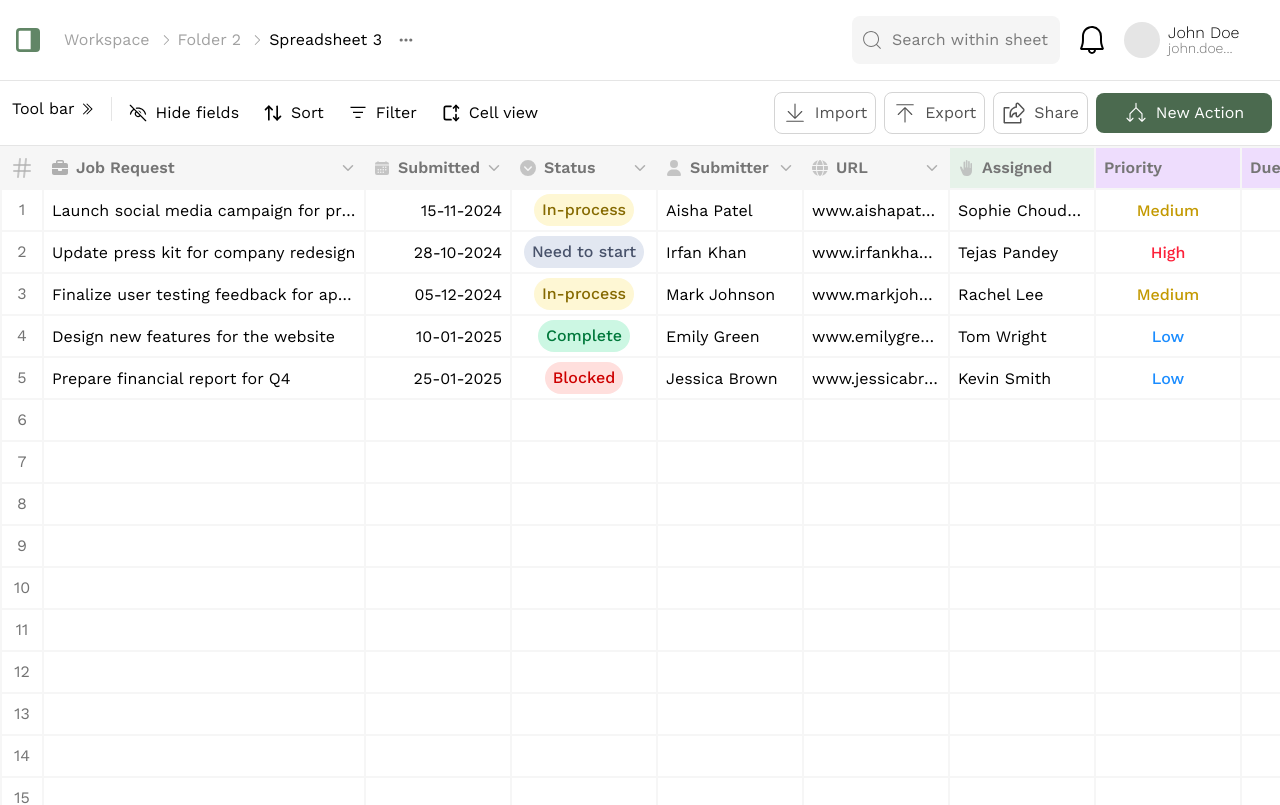
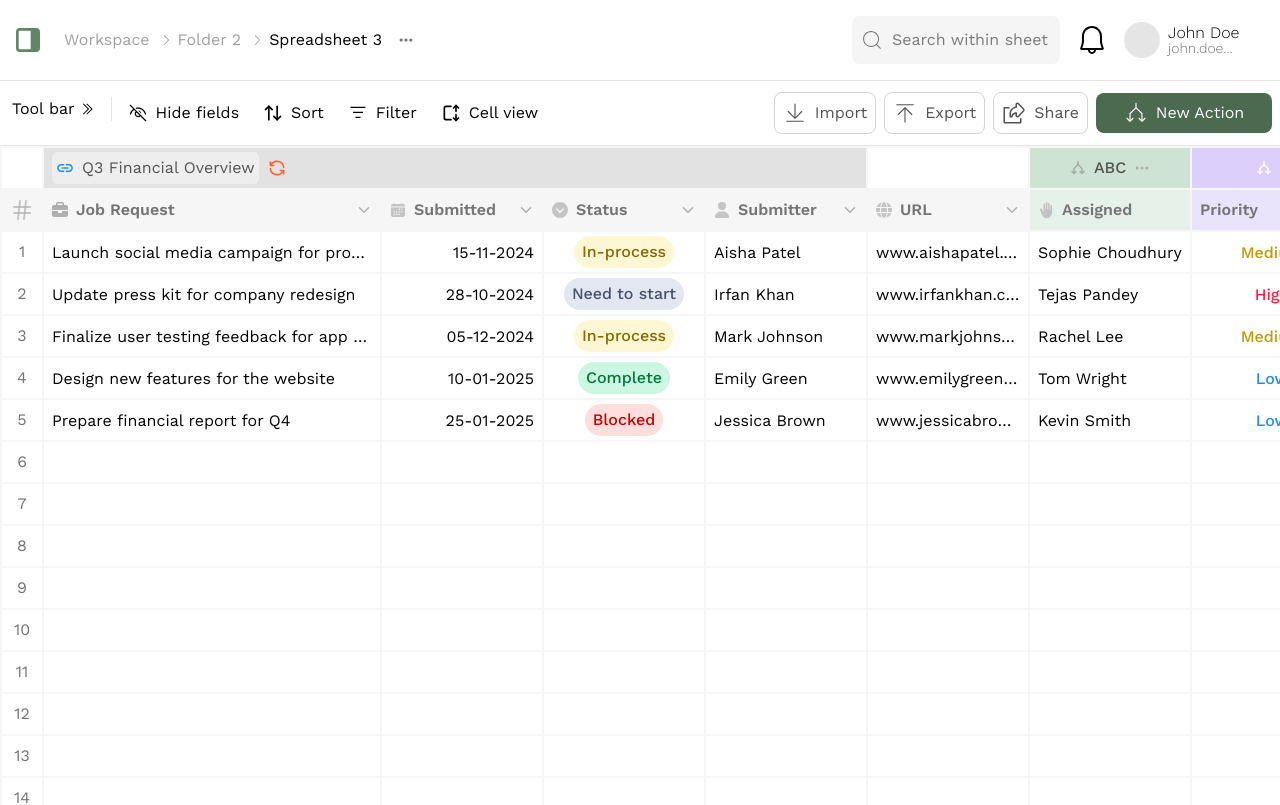
Before and after one commit to mflops/inscripts-assignment, a React (Vite) app: page / in a window 1280 px wide. Shown: the top 805 px of the page. Built offline with nearby package versions, Linux system fonts and the light colour scheme.

Commit message:
feat: define column headers with fixed widths

```diff
--- a/src/components/SpreadsheetTable.tsx
+++ b/src/components/SpreadsheetTable.tsx
@@ -18,6 +18,33 @@ const createEmptyRow = () => ({
 const emptyRows = Array.from({ length: 25 }, createEmptyRow);
 const dataWithEmptyRows = [...initialData, ...emptyRows];
 
+const getHeaderClass = (columnId: string) => {
+    const bgMap: Record<string, string> = {
+        rowNumber: "p-2",
+        jobRequest: "p-2",
+        submitted: "p-2",
+        status: "p-2",
+        submitter: "p-2",
+        url: "p-2",
+        assigned: "bg-[#e6f2e9] p-2",
+        priority: "bg-[#EAE3FC] p-2",
+        dueDate: "bg-[#EAE3FC] p-2",
+        estValue: "bg-[#ffe9df] p-2",
+        addColumn: "bg-[#FFFFFF]",
+        rowNumberGroup: "bg-[#FFFFFF] p-2",
+        projectInfo: "bg-[#e2e2e2] py-1 px-2",
+        urlGroup: "bg-[#FFFFFF] p-2",
+        abcGroup: "bg-[#cfe3d4] p-2",
+        questionGroup: "bg-[#DCCFFC] p-2",
+        extractGroup: "bg-[#ffc0ad] p-2",
+        add: "bg-[#EEEEEE]",
+    }
+
+    return (
+        `text-[#757575] font-semibold border-2 border-b-0 border-[#f6f6f6] text-left ${bgMap[columnId]}`
+    );
+}
+
 export default function SpreadsheetTable() {
     const [tableData, setTableData] = useState(dataWithEmptyRows)
 
@@ -31,27 +58,21 @@ export default function SpreadsheetTable() {
         <div className="overflow-auto bg-[#F6F6F6]">
             <table>
                 <thead>
-                    {table.getHeaderGroups().map(headerGroup => {
-                        return <tr key={headerGroup.id}>
-                            {headerGroup.headers.map(header => {
-                                return <th
+                    {table.getHeaderGroups().map((headerGroup) => (
+                        <tr key={headerGroup.id}>
+                            {headerGroup.headers.map((header) => (
+                                <th
                                     key={header.id}
-                                    className={`p-2 text-[#757575] font-semibold border-2 border-b-0 border-[#f6f6f6] text-left ${header.column.id === "assigned"
-                                        ? "bg-[#e6f2e9]"
-                                        : header.column.id === "priority" || header.column.id === "dueDate"
-                                            ? "bg-[#eeddfd]"
-                                            : header.column.id === "estValue"
-                                                ? "bg-[#ffe9df]"
-                                                : header.column.id === "addColumn"
-                                                    ? "bg-white"
-                                                    : "bg-[#EEEEE]"
-                                        }`}
+                                    colSpan={header.colSpan}
+                                    className={getHeaderClass(header.column.id)}
                                 >
-                                    {flexRender(header.column.columnDef.header, header.getContext())}
+                                    {header.isPlaceholder
+                                        ? null
+                                        : flexRender(header.column.columnDef.header, header.getContext())}
                                 </th>
-                            })}
+                            ))}
                         </tr>
-                    })}
+                    ))}
                 </thead>
 
                 <tbody>
--- a/src/components/columns.tsx
+++ b/src/components/columns.tsx
@@ -9,6 +9,11 @@ import { FiHash } from "react-icons/fi";
 import { MdCurrencyRupee } from "react-icons/md";
 import type { CellContext, ColumnDef } from "@tanstack/react-table";
 import type { RowData } from "../data";
+import { IoMdLink } from "react-icons/io";
+import { TbRefresh } from "react-icons/tb";
+import { PiArrowsSplitBold } from "react-icons/pi";
+import { HiDotsHorizontal } from "react-icons/hi";
+import { IoAddOutline } from "react-icons/io5";
 
 // Extended cell context that includes our custom updateData function
 interface ExtendedCellContext extends CellContext<RowData, unknown> {
@@ -29,8 +34,7 @@ const priorityStyles: Record<string, string> = {
     "High": "text-[#fc213a]",
 }
 
-export const columns: ColumnDef<RowData, unknown>[] = [
-    {
+const rowNumberCol: ColumnDef<RowData, unknown> = {
     id: "rowNumber",
     header: () => (
         <div className="flex flex-row items-center justify-center">
@@ -41,8 +45,9 @@ export const columns: ColumnDef<RowData, unknown>[] = [
         <div className="text-neutral-500 text-center">{row.index + 1}</div>
     ),
     size: 40,
-    },
-    {
+}
+
+const jobRequestCol: ColumnDef<RowData, unknown> = {
     accessorKey: "jobRequest",
     header: () => (
         <div className="flex flex-row items-center justify-between">
@@ -53,19 +58,20 @@ export const columns: ColumnDef<RowData, unknown>[] = [
             <IoChevronDownOutline className="text-[#AFAFAF] cursor-pointer" />
         </div>
     ),
-        cell: (context: CellContext<RowData, unknown>) => {
+    cell: (context) => {
         const { getValue, updateData } = context as ExtendedCellContext;
         const value = getValue() as string;
         return (
             <input
-                    className="overflow-hidden text-ellipsis whitespace-nowrap outline-none w-80 h-10 px-2 py-1 focus:border-[#63916f] focus:border-2 focus:shadow-[0px_0px_10px_2px_rgba(108,139,112,0.2)]"
+                className="overflow-hidden text-ellipsis whitespace-nowrap outline-none w-84 h-10 px-2 py-1 focus:border-[#63916f] focus:border-2 focus:shadow-[0px_0px_10px_2px_rgba(108,139,112,0.2)]"
                 value={value}
                 onChange={(e) => updateData(e.target.value)}
             />
-            )
+        );
     },
-    },
-    {
+};
+
+const submittedCol: ColumnDef<RowData, unknown> = {
     accessorKey: "submitted",
     header: () => (
         <div className="flex flex-row items-center justify-between">
@@ -81,14 +87,15 @@ export const columns: ColumnDef<RowData, unknown>[] = [
         const value = getValue() as string;
         return (
             <input
-                    className="text-right outline-none w-36 h-10 px-2 py-1 focus:border-[#63916f] focus:border-2 focus:shadow-[0px_0px_10px_2px_rgba(108,139,112,0.2)]"
+                className="text-right outline-none w-40 h-10 px-2 py-1 focus:border-[#63916f] focus:border-2 focus:shadow-[0px_0px_10px_2px_rgba(108,139,112,0.2)]"
                 onChange={(e) => updateData(e.target.value)}
                 value={value}
             />
         )
     }
-    },
-    {
+}
+
+const statusCol: ColumnDef<RowData, unknown> = {
     accessorKey: "status",
     header: () => (
         <div className="flex flex-row items-center justify-between">
@@ -104,7 +111,7 @@ export const columns: ColumnDef<RowData, unknown>[] = [
         const value = getValue() as string;
         const colorClass = statusStyles[value as string];
         return (
-                <div className="flex flex-row items-center justify-center w-36 h-10">
+            <div className="flex flex-row items-center justify-center w-40 h-10">
                 {["Complete", "In-process", "Blocked", "Need to start"].includes(value) ? (
                     <span className={`px-2 py-1 rounded-full font-medium text-center ${colorClass} w-fit h-fit`}>{value}</span>
                 ) : (
@@ -117,8 +124,9 @@ export const columns: ColumnDef<RowData, unknown>[] = [
             </div>
         )
     }
-    },
-    {
+}
+
+const submitterCol: ColumnDef<RowData, unknown> = {
     accessorKey: "submitter",
     header: () => (
         <div className="flex flex-row items-center justify-between">
@@ -134,14 +142,15 @@ export const columns: ColumnDef<RowData, unknown>[] = [
         const value = getValue() as string;
         return (
             <input
-                    className="overflow-hidden text-ellipsis whitespace-nowrap outline-none w-36 h-10 px-2 py-1 focus:border-[#63916f] focus:border-2 focus:shadow-[0px_0px_10px_2px_rgba(108,139,112,0.2)]"
+                className="overflow-hidden text-ellipsis whitespace-nowrap outline-none w-40 h-10 px-2 py-1 focus:border-[#63916f] focus:border-2 focus:shadow-[0px_0px_10px_2px_rgba(108,139,112,0.2)]"
                 value={value}
                 onChange={(e) => updateData(e.target.value)}
             />
         )
     }
-    },
-    {
+}
+
+const urlCol: ColumnDef<RowData, unknown> = {
     accessorKey: "url",
     header: () => (
         <div className="flex flex-row items-center justify-between">
@@ -157,14 +166,15 @@ export const columns: ColumnDef<RowData, unknown>[] = [
         const value = getValue() as string;
         return (
             <input
-                    className="overflow-hidden text-ellipsis whitespace-nowrap outline-none w-36 h-10 px-2 py-1 focus:border-[#63916f] focus:border-2 focus:shadow-[0px_0px_10px_2px_rgba(108,139,112,0.2)]"
+                className="overflow-hidden text-ellipsis whitespace-nowrap outline-none w-40 h-10 px-2 py-1 focus:border-[#63916f] focus:border-2 focus:shadow-[0px_0px_10px_2px_rgba(108,139,112,0.2)]"
                 value={value}
                 onChange={(e) => updateData(e.target.value)}
             />
         )
     }
-    },
-    {
+}
+
+const assignedCol: ColumnDef<RowData, unknown> = {
     accessorKey: "assigned",
     header: () => (
         <div className="flex flex-row items-center justify-between">
@@ -179,14 +189,15 @@ export const columns: ColumnDef<RowData, unknown>[] = [
         const value = getValue() as string;
         return (
             <input
-                    className="outline-none w-36 h-10 px-2 py-1 text-ellipsis focus:border-[#63916f] focus:border-2 focus:shadow-[0px_0px_10px_2px_rgba(108,139,112,0.2)]"
+                className="outline-none w-40 h-10 px-2 py-1 text-ellipsis focus:border-[#63916f] focus:border-2 focus:shadow-[0px_0px_10px_2px_rgba(108,139,112,0.2)]"
                 value={value}
                 onChange={(e) => updateData(e.target.value)}
             />
         )
     }
-    },
-    {
+}
+
+const priorityCol: ColumnDef<RowData, unknown> = {
     accessorKey: "priority",
     header: () => (
         <div className="flex flex-row items-center justify-between">
@@ -196,17 +207,18 @@ export const columns: ColumnDef<RowData, unknown>[] = [
         </div>
     ),
     cell: (context: CellContext<RowData, unknown>) => {
-            const {getValue, updateData} = context as ExtendedCellContext;
+        const { getValue, updateData } = context as ExtendedCellContext;
         const value = getValue() as string;
         const colorClass = priorityStyles[value];
         return (
-                <div className="w-36 p-0">
-                    <input className={`text-center w-full block ${colorClass} font-medium outline-none text-ellipsis h-10 px-2 py-1 focus:border-[#63916f] focus:border-2 focus:shadow-[0px_0px_10px_2px_rgba(108,139,112,0.2)]`} value={value} onChange={(e) => updateData(e.target.value)}/>
+            <div className="w-40 p-0">
+                <input className={`text-center w-full block ${colorClass} font-medium outline-none text-ellipsis h-10 px-2 py-1 focus:border-[#63916f] focus:border-2 focus:shadow-[0px_0px_10px_2px_rgba(108,139,112,0.2)]`} value={value} onChange={(e) => updateData(e.target.value)} />
             </div>
         )
     }
-    },
-    {
+}
+
+const dueDateCol: ColumnDef<RowData, unknown> = {
     accessorKey: "dueDate",
     header: () => (
         <div className="flex flex-row items-center justify-between">
@@ -216,18 +228,19 @@ export const columns: ColumnDef<RowData, unknown>[] = [
         </div>
     ),
     cell: (context: CellContext<RowData, unknown>) => {
-            const {getValue, updateData} = context as ExtendedCellContext;
+        const { getValue, updateData } = context as ExtendedCellContext;
         const value = getValue() as string;
         return (
             <input
-                    className="text-right w-36 block outline-none text-ellipsis h-10 px-2 py-1 focus:border-[#63916f] focus:border-2 focus:shadow-[0px_0px_10px_2px_rgba(108,139,112,0.2)]"
+                className="text-right w-40 block outline-none text-ellipsis h-10 px-2 py-1 focus:border-[#63916f] focus:border-2 focus:shadow-[0px_0px_10px_2px_rgba(108,139,112,0.2)]"
                 value={value}
                 onChange={(e) => updateData(e.target.value)}
             />
         )
     }
-    },
-    {
+}
+
+const estValueCol: ColumnDef<RowData, unknown> = {
     accessorKey: "estValue",
     header: () => (
         <div className="flex flex-row items-center justify-between">
@@ -241,7 +254,7 @@ export const columns: ColumnDef<RowData, unknown>[] = [
         const value = getValue() as number | string;
 
         return (
-                <div className="flex items-center gap-1 w-36">
+            <div className="flex items-center gap-1 w-40">
                 <input
                     className="w-full text-right outline-none text-ellipsis h-10 px-2 py-1 focus:border-[#63916f] focus:border-2 focus:shadow-[0px_0px_10px_2px_rgba(108,139,112,0.2)]"
                     value={value}
@@ -261,12 +274,82 @@ export const columns: ColumnDef<RowData, unknown>[] = [
             </div>
         );
     }
-    },
-    {
+}
+
+const addColumn: ColumnDef<RowData, unknown> = {
     header: "",
     id: "addColumn",
     cell: () => (
-            <div className="w-36"></div>
+        <div className="w-40"></div>
     )
 }
+
+export const columns: ColumnDef<RowData, unknown>[] = [
+    {
+        id: "rowNumberGroup",
+        header: () => (
+            <div className="bg-white w-full h-full"></div>
+        ),
+        columns: [rowNumberCol],
+    },
+    {
+        id: "projectInfo",
+        header: () => (
+            <div className="flex flex-row items-center gap-2">
+                <div className="flex flex-row items-center gap-2 bg-[#EEEEEE] p-1 rounded-md">
+                    <IoMdLink className="text-lg text-[#1A8CFF]"/>
+                    <span className="font-normal text-[#545454]">Q3 Financial Overview</span>
+                </div>
+                <TbRefresh className="text-[#FA6736] text-xl"/>
+            </div>
+        ),
+        columns: [jobRequestCol, submittedCol, statusCol, submitterCol],
+    },
+    {
+        id: "urlGroup",
+        header: "",
+        columns: [urlCol],
+    },
+    {
+        id: "abcGroup",
+        header: () => (
+            <div className="flex flex-row items-center justify-center gap-2">
+                <PiArrowsSplitBold className="text-[#A3ACA3]"/>
+                <span className="text-[#505450] font-medium">ABC</span>
+                <HiDotsHorizontal className="text-[#AFAFAF]"/>
+            </div>
+        ),
+        columns: [assignedCol],
+    },
+    {
+        id: "questionGroup",
+        header: () => (
+            <div className="flex flex-row items-center justify-center gap-2">
+                <PiArrowsSplitBold className="text-[#FFFFFF]"/>
+                <span className="text-[#463E59] font-medium">Answer a question</span>
+                <HiDotsHorizontal className="text-[#AFAFAF]"/>
+            </div>
+        ),
+        columns: [priorityCol, dueDateCol],
+    },
+    {
+        id: "extractGroup",
+        header: () => (
+            <div className="flex flex-row items-center justify-center gap-2">
+                <PiArrowsSplitBold className="text-[#FFFFFF]"/>
+                <span className="text-[#695149] font-medium">Extract</span>
+                <HiDotsHorizontal className="text-[#AFAFAF]"/>
+            </div>
+        ),
+        columns: [estValueCol],
+    },
+    {
+        id: "add",
+        header: () => (
+            <div className="flex flex-row items-center justify-center">
+                <IoAddOutline className="size-7 text-[#000000]"/>
+            </div>
+        ),
+        columns: [addColumn],
+    },
 ];
```
Lines whose indentation alone changed are shown as unchanged.
